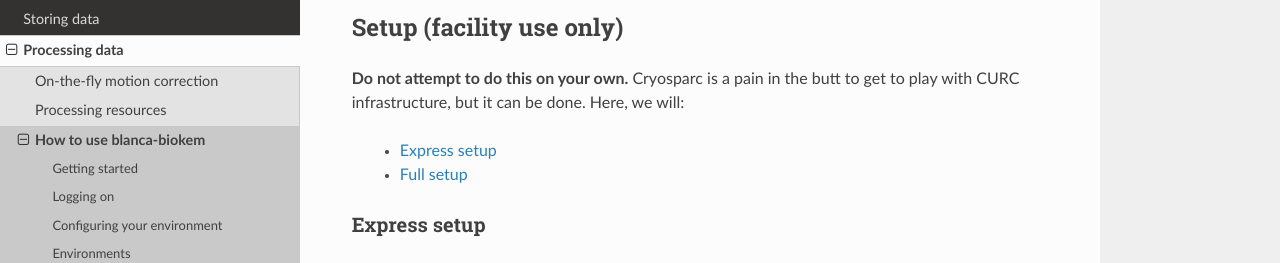
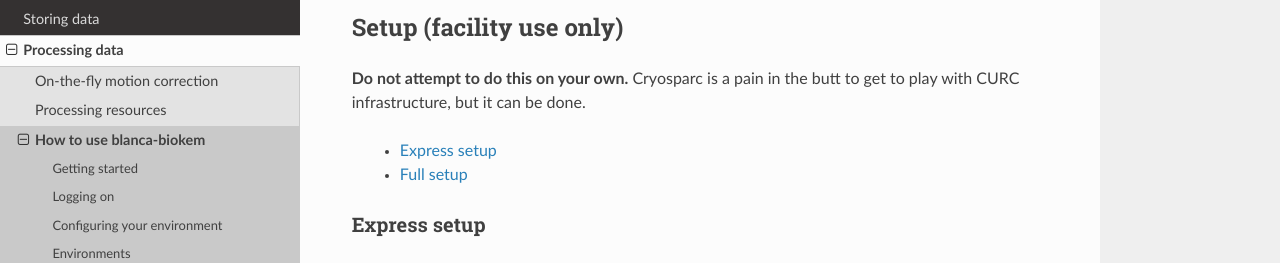
Before and after one commit to CU-BioKEM/user-guide, a Sphinx documentation site: the page built from docs/source/processing/using_software/cryosparc.rst, in a window 1280 px wide and 900 px high, scrolled down 386 px. Shown: the part 189-452 px from the top of the window. Built offline with Sphinx 7.4.7 and the Read the Docs theme 2.0.0, drawn with Linux system fonts in a browser that asks for light colours.

Commit message:
updating cryosparc docs

```diff
--- a/docs/source/processing/using_software/cryosparc.rst
+++ b/docs/source/processing/using_software/cryosparc.rst
@@ -28,7 +28,7 @@
 Setup (facility use only)
 -------------------------
 **Do not attempt to do this on your own.** Cryosparc is a pain in the butt to
-get to play with CURC infrastructure, but it can be done. Here, we will:
+get to play with CURC infrastructure, but it can be done.
 
    - :ref:`Express setup`
    - :ref:`Full setup`
```
